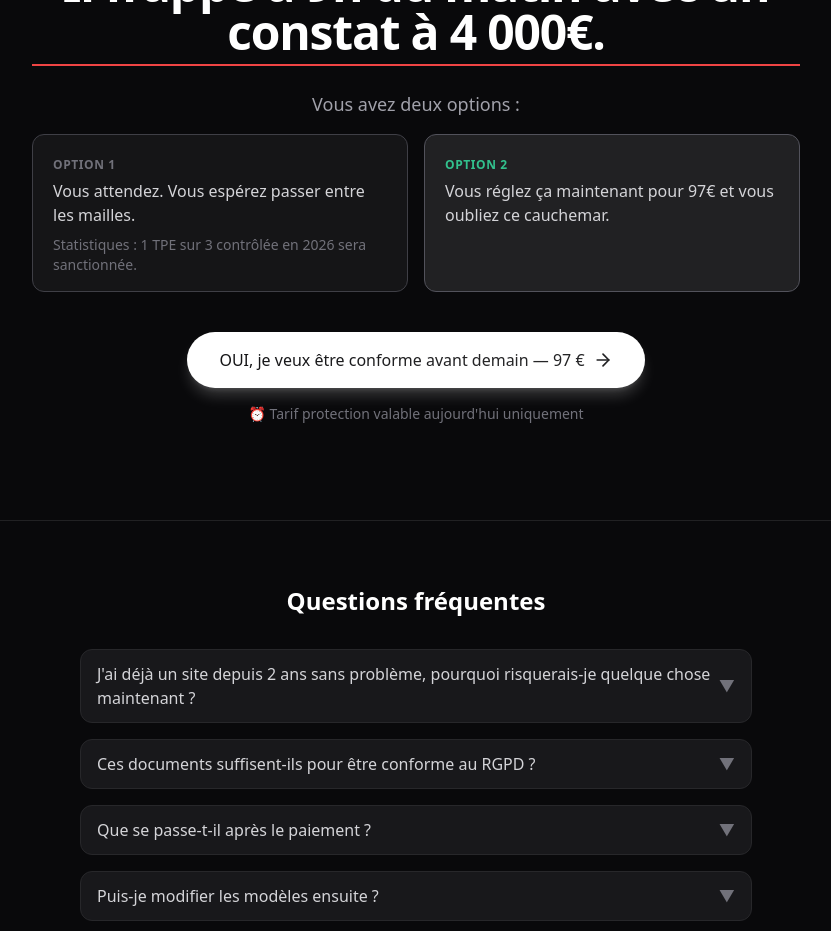
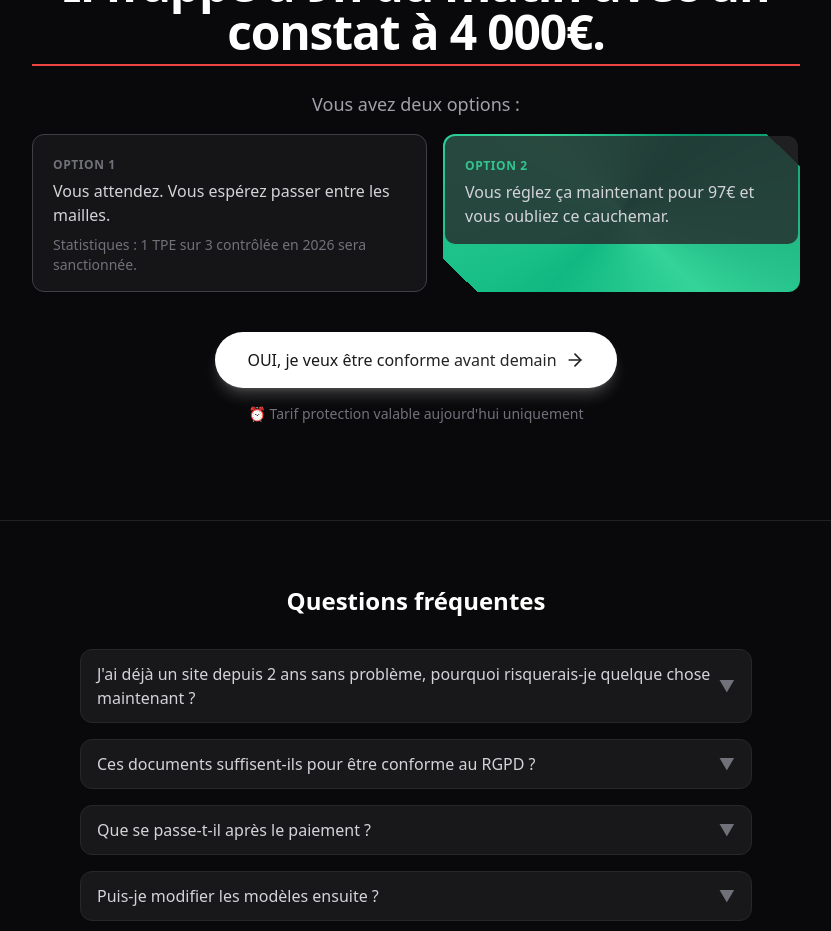
Before and after one commit to pierre6789/rgpdsimple, a React (Vite) app in the folder frontend/: page / in a window 1280 px wide. Shown: the part 3800-4731 px from the top of the page, without its empty margins (224-1055 px from the left). Built offline with nearby package versions, Linux system fonts and the light colour scheme.

Commit message:
CTA: sans 97€, 2 lignes pack, bordure tournante Option 2

```diff
--- a/frontend/src/App.tsx
+++ b/frontend/src/App.tsx
@@ -347,7 +347,9 @@ function LandingPage() {
           >
             <h2 className="text-3xl sm:text-4xl font-bold text-white mb-4"><span className="inline-block border-b-2 border-red-500 pb-2">Votre bouclier anti-amende</span></h2>
             <p className="text-zinc-400 max-w-xl mx-auto">
-              Les 5 documents que la CNIL exige impérativement. Manquez-en un seul = sanction.
+              Les 5 documents que la CNIL exige impérativement.
+            <br />
+            Manquez-en un seul = sanction.
             </p>
           </motion.div>
 
@@ -534,16 +536,18 @@ function LandingPage() {
               <p className="text-zinc-300 mt-1">Vous attendez. Vous espérez passer entre les mailles.</p>
               <p className="text-sm text-zinc-500 mt-2">Statistiques : 1 TPE sur 3 contrôlée en 2026 sera sanctionnée.</p>
             </div>
-            <div className="flex-1 rounded-xl bg-zinc-800/80 border border-zinc-600 px-5 py-4">
-              <span className="text-xs font-semibold uppercase tracking-wider text-emerald-400/90">Option 2</span>
-              <p className="text-zinc-300 mt-1">Vous réglez ça maintenant pour 97€ et vous oubliez ce cauchemar.</p>
+            <div className="flex-1 card-border-spin">
+              <div className="card-border-spin-inner rounded-xl bg-zinc-800/80 px-5 py-4">
+                <span className="text-xs font-semibold uppercase tracking-wider text-emerald-400/90">Option 2</span>
+                <p className="text-zinc-300 mt-1">Vous réglez ça maintenant pour 97€ et vous oubliez ce cauchemar.</p>
+              </div>
             </div>
           </div>
           <a
             href="#form"
             className="shimmer-btn inline-flex items-center rounded-full bg-white text-zinc-950 hover:bg-zinc-200 px-8 h-14 text-base font-medium shadow-lg shadow-white/20"
           >
-            OUI, je veux être conforme avant demain — 97 €
+            OUI, je veux être conforme avant demain
             <ArrowRight className="ml-2 w-5 h-5" />
           </a>
           <p className="mt-4 text-sm text-zinc-500">⏰ Tarif protection valable aujourd'hui uniquement</p>
--- a/frontend/src/index.css
+++ b/frontend/src/index.css
@@ -36,6 +36,34 @@
   50% { opacity: 0.6; box-shadow: 0 0 10px currentColor; }
 }
 
+/* Rotating border for Option 2 card */
+.card-border-spin {
+  position: relative;
+  border-radius: 0.75rem;
+  padding: 2px;
+  overflow: hidden;
+}
+.card-border-spin::before {
+  content: "";
+  position: absolute;
+  inset: -50%;
+  width: 200%;
+  height: 200%;
+  background: conic-gradient(from 0deg, #10b981, #34d399, #059669, #34d399, #10b981);
+  animation: border-spin 2.5s linear infinite;
+}
+.card-border-spin .card-border-spin-inner {
+  position: relative;
+  z-index: 1;
+  border-radius: calc(0.75rem - 2px);
+  background: rgb(39 39 42 / 0.8);
+}
+@keyframes border-spin {
+  to {
+    transform: rotate(360deg);
+  }
+}
+
 #root {
   min-height: 100vh;
 }
```
